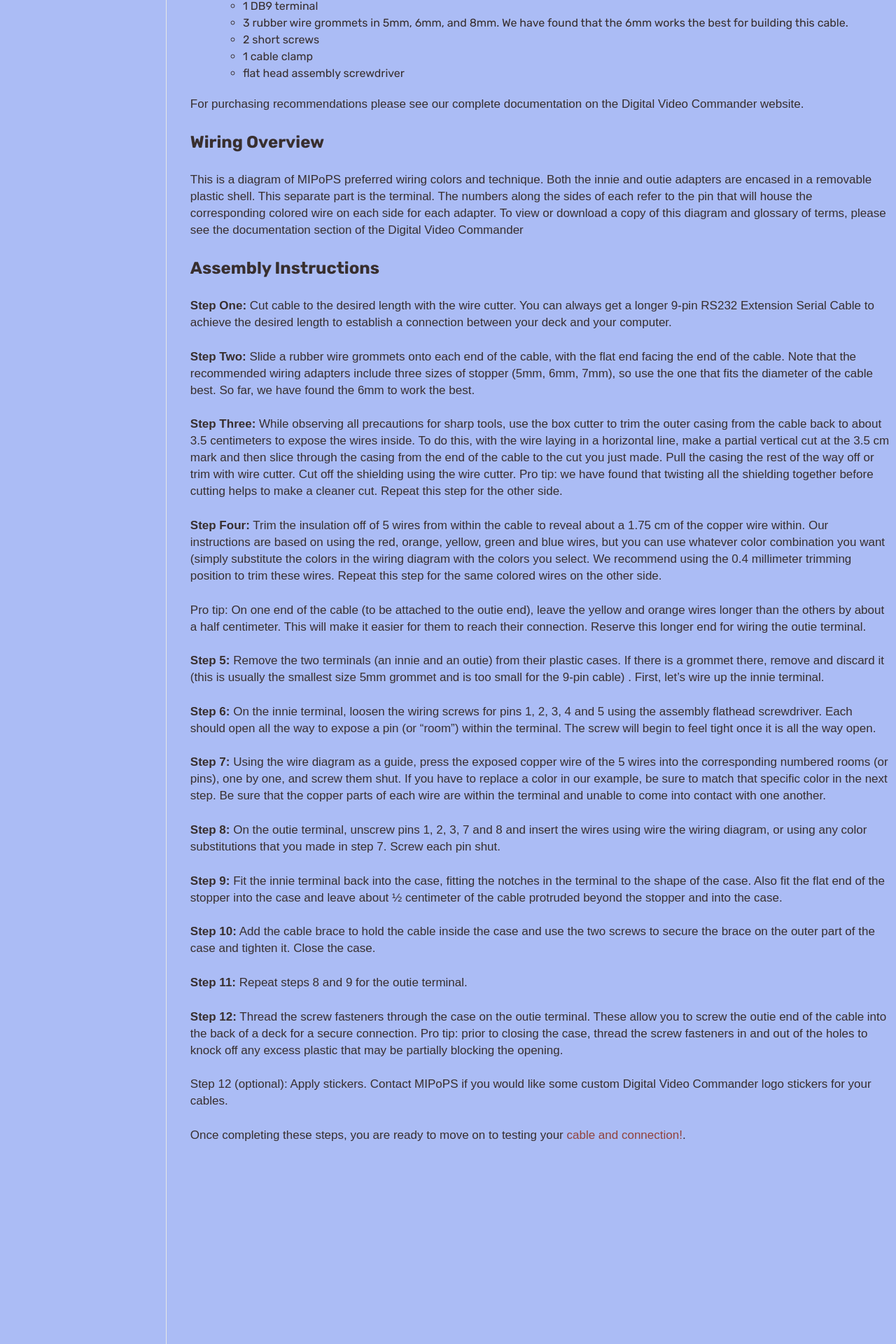
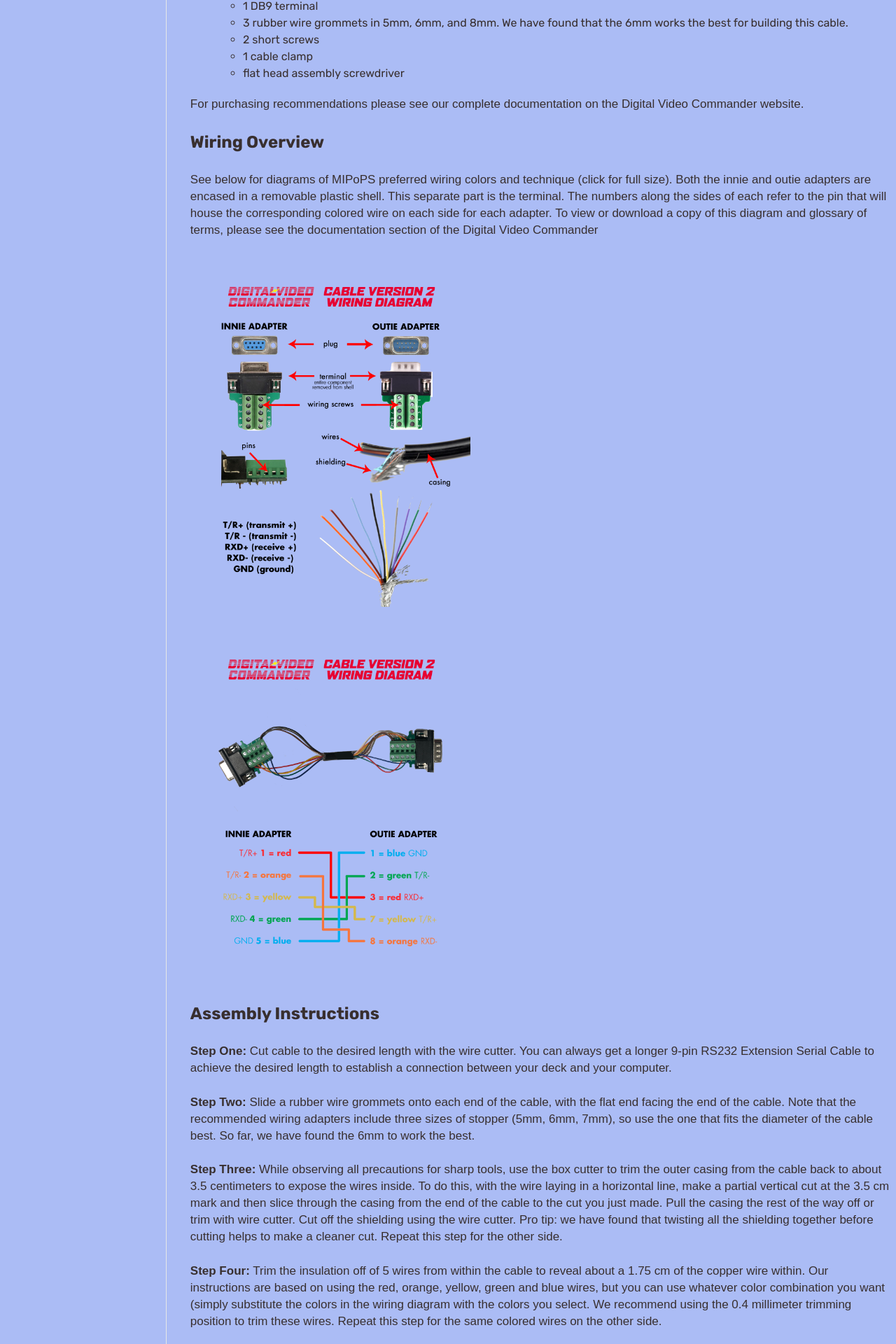
Before and after one commit to mipops/digividcommander, a Jekyll site: the page built from docs/_sections/cableAssembly.md, in a window 1280 px wide. Shown: the part 995-2915 px from the top of the page at 70% size. Built offline with Jekyll 4.4.1, drawn with Linux system fonts in a browser that asks for light colours.

Commit message:
add cable build images

```diff
--- a/docs/_sections/cableAssembly.md
+++ b/docs/_sections/cableAssembly.md
@@ -40,7 +40,11 @@ Note that one will have 9 pins and one will have 9 holes. We shall refer to thes
 For purchasing recommendations please see our complete documentation on the Digital Video Commander website.
 
 ## Wiring Overview
-This is a diagram of MIPoPS preferred wiring colors and technique. Both the innie and outie adapters are encased in a removable plastic shell. This separate part is the terminal. The numbers along the sides of each refer to the pin that will house the corresponding colored wire on each side for each adapter. To view or download a copy of this diagram and glossary of terms, please see the documentation section of the Digital Video Commander
+See below for diagrams of MIPoPS preferred wiring colors and technique (click for full size). Both the innie and outie adapters are encased in a removable plastic shell. This separate part is the terminal. The numbers along the sides of each refer to the pin that will house the corresponding colored wire on each side for each adapter. To view or download a copy of this diagram and glossary of terms, please see the documentation section of the Digital Video Commander
+
+<a href="{{ site.baseurl }}/images/DigitalVideoCommander_Cable_WiringMap_V2_Page1.png"><img alt="Wiring map page one" src="{{ site.baseurl }}/images/DigitalVideoCommander_Cable_WiringMap_V2_Page1.png"></a>
+
+<a href="{{ site.baseurl }}/images/DigitalVideoCommander_Cable_WiringMap_V2_Page2.png"><img alt="Wiring map page two" src="{{ site.baseurl }}/images/DigitalVideoCommander_Cable_WiringMap_V2_Page2.png"></a>
 
 ## Assembly Instructions
 
```
Also changed, not shown: docs/images/DigitalVideoCommander_Cable_WiringMap_V2_Page1.png (added), docs/images/DigitalVideoCommander_Cable_WiringMap_V2_Page2.png (added).
